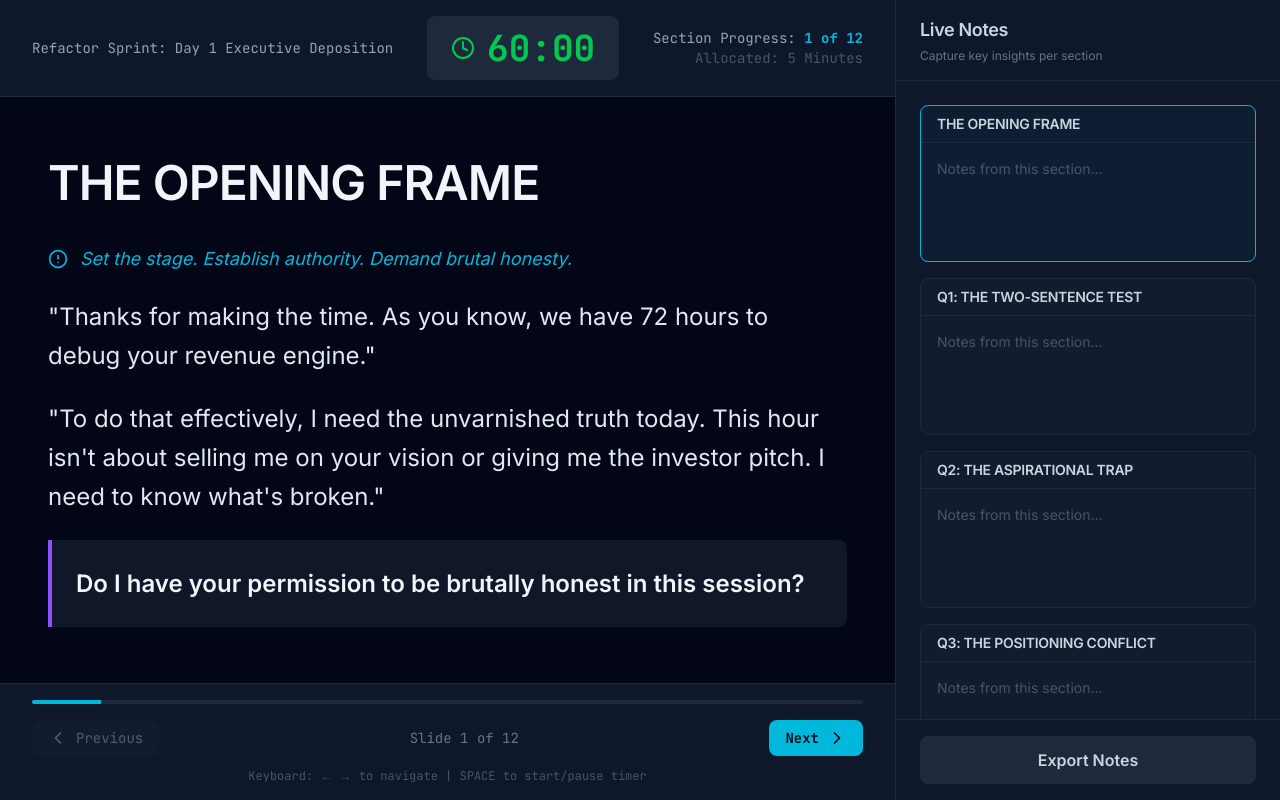
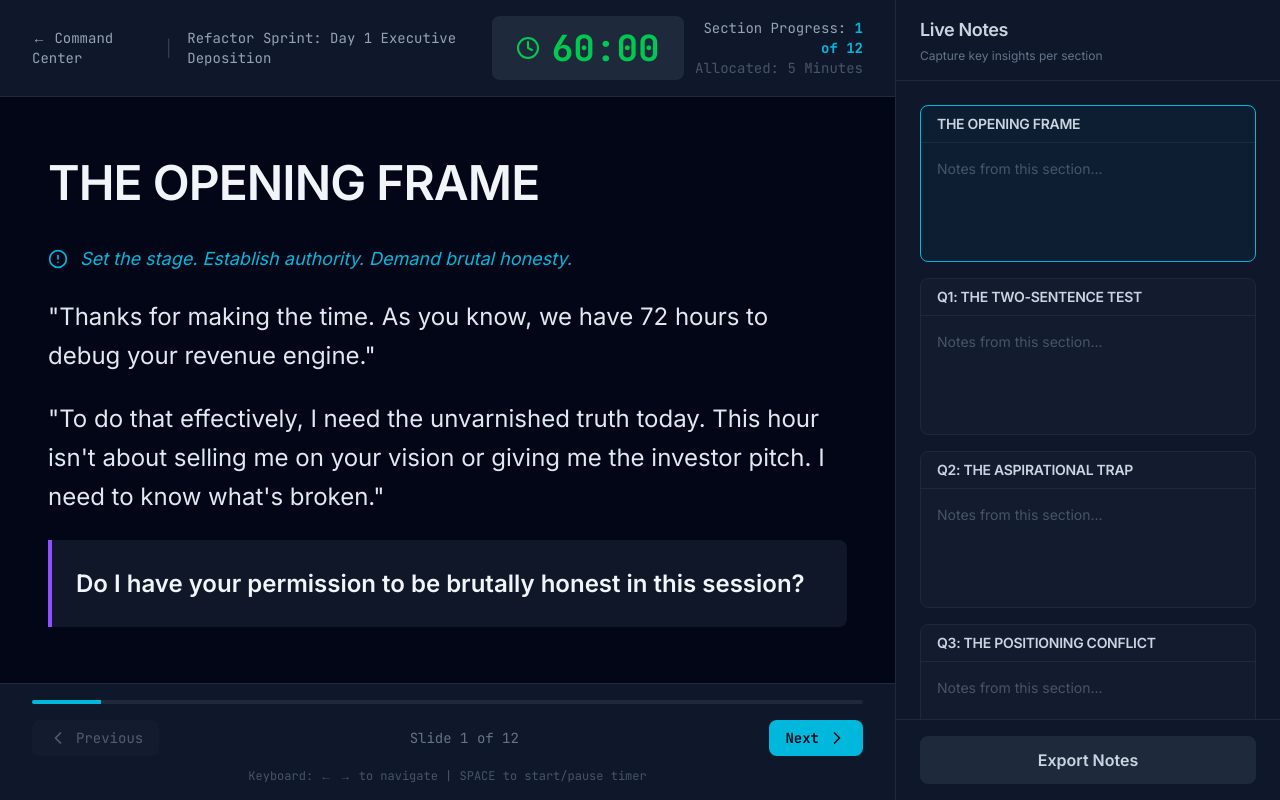
Before and after one commit to KupermanAdvisors/refactor-sprint, a Next.js app: page /kickoff in a window 1280 px wide. Built offline with nearby package versions, Linux system fonts and the light colour scheme.

Commit message:
Add Command Center link to Kickoff Deck top navigation
Co-authored-by: Cursor <cursoragent@cursor.com>

```diff
--- a/app/kickoff/page.tsx
+++ b/app/kickoff/page.tsx
@@ -298,8 +298,18 @@ export default function KickoffDeck() {
       <div className="w-[70%] flex flex-col border-r border-slate-800">
         {/* Top Navigation Bar */}
         <div className="bg-slate-900 border-b border-slate-800 px-8 py-4 flex items-center justify-between">
-          <div className="text-sm font-mono text-slate-400">
-            Refactor Sprint: Day 1 Executive Deposition
+          <div className="flex items-center gap-4">
+            <a
+              href="/app"
+              className="text-slate-400 hover:text-cyan-500 transition-colors text-sm font-mono flex items-center gap-2"
+              title="Return to Command Center"
+            >
+              ← Command Center
+            </a>
+            <div className="text-slate-700">|</div>
+            <div className="text-sm font-mono text-slate-400">
+              Refactor Sprint: Day 1 Executive Deposition
+            </div>
           </div>
 
           {/* Countdown Timer */}
```
